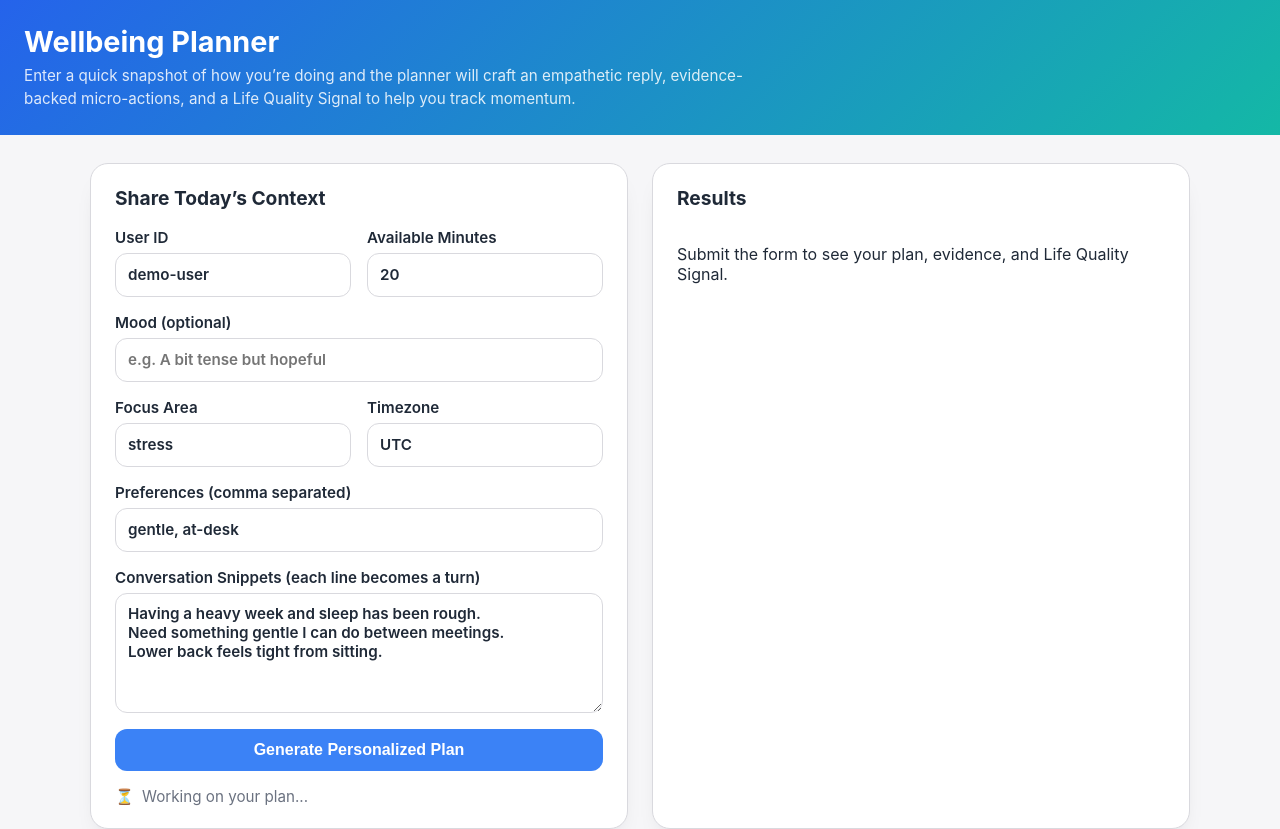
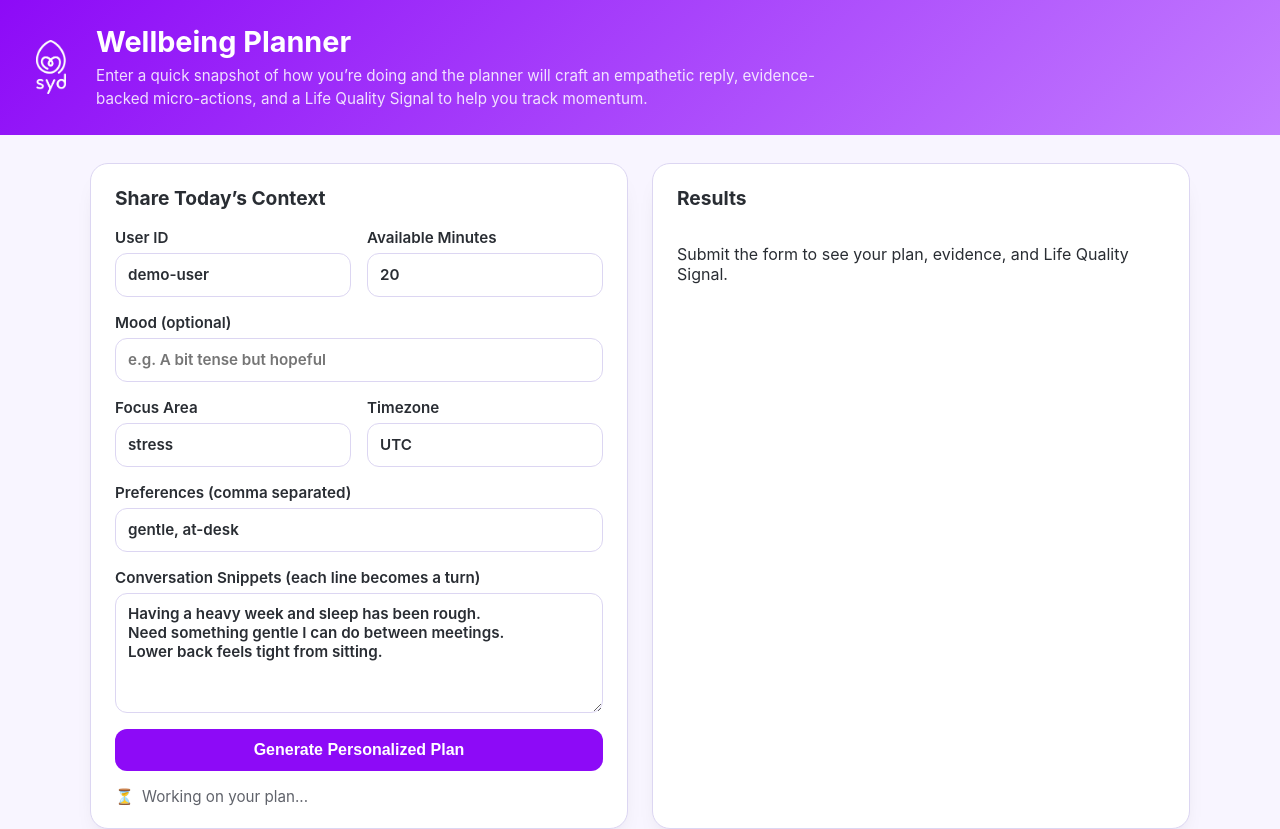
Before and after one commit to elyarenom3/wellbeing_llm, a plain HTML site: page frontend/index.html in a window 1280 px wide. Shown: the top 829 px of the page. Drawn offline with Linux system fonts and the light colour scheme.

Commit message:
added frontend assets and cleaned up ui

```diff
--- a/frontend/index.html
+++ b/frontend/index.html
@@ -7,13 +7,13 @@
   <style>
     :root {
       color-scheme: only light;
-      --bg: #f6f6f8;
+      --bg: #f8f5ff;
       --card: #ffffff;
-      --border: #d9d9de;
-      --accent: #3b82f6;
-      --accent-dark: #1d4ed8;
-      --text: #1f2937;
-      --muted: #6b7280;
+      --border: #dcd6f2;
+      --accent: #8d0af7;
+      --accent-dark: #6f08c5;
+      --text: #292d33;
+      --muted: #60636b;
     }
     * { box-sizing: border-box; }
     body {
@@ -27,19 +27,30 @@
     }
     header {
       padding: 24px;
-      background: linear-gradient(135deg, #2563eb, #14b8a6);
-      color: #fff;
+      background: linear-gradient(135deg, #8d0af7, #c37dff);
+      color: #ffffff;
+    }
+    .header-inner {
+      display: flex;
+      align-items: center;
+      gap: 18px;
+    }
+    .logo {
+      width: 54px;
+      height: 54px;
+      object-fit: contain;
     }
     header h1 {
       margin: 0;
       font-size: 1.8rem;
+      color: #ffffff;
     }
     header p {
       margin: 6px 0 0;
       max-width: 720px;
       line-height: 1.5;
       font-size: 0.95rem;
-      color: rgba(255,255,255,0.85);
+      color: rgba(255, 255, 255, 0.85);
     }
     main {
       width: min(1100px, 94%);
@@ -183,8 +194,13 @@
 </head>
 <body>
   <header>
-    <h1>Wellbeing Planner</h1>
-    <p>Enter a quick snapshot of how you&rsquo;re doing and the planner will craft an empathetic reply, evidence-backed micro-actions, and a Life Quality Signal to help you track momentum.</p>
+    <div class="header-inner">
+      <img src="/assets/syd_logo.png" alt="Wellbeing planner logo" class="logo" />
+      <div>
+        <h1>Wellbeing Planner</h1>
+        <p>Enter a quick snapshot of how you&rsquo;re doing and the planner will craft an empathetic reply, evidence-backed micro-actions, and a Life Quality Signal to help you track momentum.</p>
+      </div>
+    </div>
   </header>
   <main>
     <section class="card">
```
Also changed, not shown: frontend/assets/syd_logo.png (added), 1 other file.
